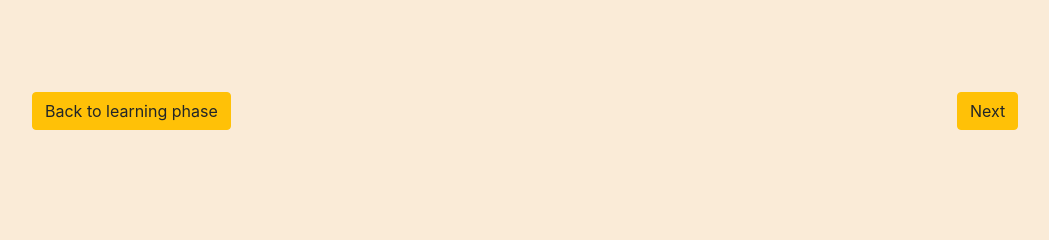
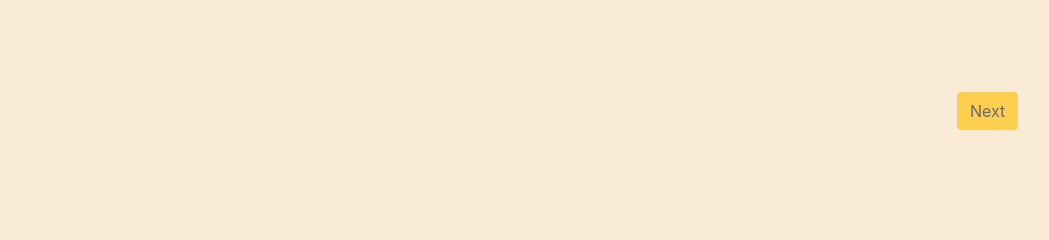
Before and after one commit to taliaKrum/UI-Final-Group4, a Flask app: template templates/quiz.html in a window 1280 px wide. Shown: the part 424-664 px from the top of the page, without its empty margins (68-1117 px from the left). Run offline with Flask 2, Linux system fonts and the light colour scheme; the template is opened without the code that fills it, so the values that code supplies are empty; parts of the project's set-up code (start-up, migrations or seed data) failed here and were passed over; some libraries are stand-ins or nearby versions.

Commit message:
Modified Quiz as TA pointed out

```diff
--- a/static/quizzes.js
+++ b/static/quizzes.js
@@ -22,7 +22,7 @@ export function quiz1(question){
     var col1 = $("<div class='col-md-3'></div>")
     var lists = []
     $.each(question.Bowl1, function(index,value){
-        var list1 = $("<div class='ui-widget-content' style=' cursor: pointer; z-index: 100; background-color: transparent;'>")
+        var list1 = $("<div class='ui-widget-content' style=' cursor: move; z-index: 100; background-color: transparent;'>")
         list1.html(value)
         list1.attr('id', "list1")
         list1.draggable({
@@ -32,7 +32,7 @@ export function quiz1(question){
     })
 
     $.each(question.Bowl2, function(index,value){
-        var list2 = $("<div class='ui-widget-content' style=' cursor: pointer; z-index: 100; background-color: transparent;'>")
+        var list2 = $("<div class='ui-widget-content' style=' cursor: move; z-index: 100; background-color: transparent;'>")
         list2.html(value)
         list2.attr('id', "list2")
         list2.draggable({
@@ -51,8 +51,8 @@ export function quiz1(question){
     row.append(col4)
 
     $("#details").append(row)
-    var col5 = $("<div class='col-md-12' style='margin-left: 300px; font-size: 20px;'><div id='temp' class='temp'>Drag to the correct bowl! You have 2 chances!</div></div>")
-    $("#details").append(col5)
+    var col5 = $("<div class='col-md-12' style='margin-left: 120px; margin-top: 100px; font-size: 20px;'><div id='temp' class='temp'>Drag to the correct bowl! You have 2 chances!</div></div>")
+    $("#hints").append(col5)
 
     var count = 0
     var chances = 2
@@ -70,11 +70,13 @@ export function quiz1(question){
                 $(temp).text("Drag to the correct bowl! You have " + chances + " chance left!")
             } else if (chances == 1){
                 chances --
-                $(temp).text("You are out of chances :( To learn more, go to learning phase!")
+                $(temp).text("You are out of chances :( Click Next!")
+                $('#next-button').prop('disabled', false);
             }
         }
 
         if(count == 5){
+            $('#next-button').prop('disabled', false);
             check_droppable()
         }
       }
@@ -87,16 +89,18 @@ export function quiz1(question){
                 ui.draggable.css("background-color", "green")
             else {
                 ui.draggable.css("background-color", "red")
-                if(chances > 0){
+                if(chances == 2){
                     chances --
                     $(temp).text("Drag to the correct bowl! You have " + chances + " chance left!")
                 } else if (chances == 1){
                     chances --
-                    $(temp).text("You are out of chances :( To learn more, go to learning phase!")
+                    $(temp).text("You are out of chances :( Click Next!")
+                    $('#next-button').prop('disabled', false);
                 }
             }
 
             if(count == 5){
+                $('#next-button').prop('disabled', false);
                 check_droppable()
             }
         }
@@ -107,7 +111,6 @@ export function quiz1(question){
     // checking if less than 2 wrong answers
     function check_droppable(){
         var wrongs = 0
-        var chances = 2
         var els = document.getElementsByClassName("ui-widget-content");
         for(var i = 0; i < els.length; i++)
         {
@@ -118,7 +121,7 @@ export function quiz1(question){
         }
 
         if (wrongs < 2) {
-            $(temp).text("Good job! One point for you!")
+            $(temp).text("Good job One point for you! Click Next!")
                         $.ajax({
                         url: '/add_correct',
                         dataType : "json",
@@ -154,9 +157,9 @@ export function quiz2(question){
     $("#details").append(row)
     var chances = 2
 
-    var col5 = $("<div class='col-md-12' style='margin-left: 300px; font-size: 20px;'><div id='temp' class='temp'>Select the correct answer! You have 2 chances!</div></div>")
+    var col5 = $("<div class='col-md-12' style='margin-left: 120px; margin-top: 100px; font-size: 20px;'><div id='temp' class='temp'>Select the correct answer! You have 2 chances!</div></div>")
     $("#details").append("<br/>")
-    $("#details").append(col5)
+    $("#hints").append(col5)
 
     var flag = 0
     var once = 0
@@ -169,7 +172,8 @@ export function quiz2(question){
             $(temp).text("Select the correct answer! You have " + chances + " chances left!")
         } else if (chances == 1 && once == 0){
             chances --
-            $(temp).text("You are out of chances :( To learn more, go to learning phase!")
+            $(temp).text("You are out of chances :( Click Next!")
+            $('#next-button').prop('disabled', false);
         }
     });
     $('#' + 2 + '').click(function () {
@@ -180,14 +184,16 @@ export function quiz2(question){
             $(temp).text("Select the correct answer! You have " + chances + " chances left!")
         } else if (chances == 1 && once == 0){
             chances --
-            $(temp).text("You are out of chances :( To learn more, go to learning phase!")
+            $(temp).text("You are out of chances :( Click Next!")
+            $('#next-button').prop('disabled', false);
         }
     });
     $('#' + 3 + '').click(function () {
         $(this).css('background-color', 'green')
         if (flag < 2 && once == 0){
             once ++
-            $(temp).text("Correct! One point for you!")
+            $('#next-button').prop('disabled', false);
+            $(temp).text("Correct One point for you! Click Next!")
             $.ajax({
                 url: '/add_correct',
                 dataType : "json",
@@ -229,9 +235,9 @@ export function quiz3(question){
     $("#details").append("<br>")
 
 
-      var col5 = $("<div class='col-md-12' style='margin-left: 200px'><div id='temp' class='temp'>Write the correct ingridients for cupcakes below with comma between words! (choose 4)</div></div>")
+      var col5 = $("<div class='col-md-12' style='margin-top: 100px; margin-left: 20px; font-size: 18px;'><div id='temp' class='temp'>Write the correct ingridients for cupcakes below with comma between words! (choose 4)</div></div>")
       var col6 = $("<input class='col-md-12'id='bowl1_input'/>")
-      $("#details").append(col5)
+      $("#hints").append(col5)
       $("#details").append(col6)
 
       var sent = 0
--- a/templates/quiz.html
+++ b/templates/quiz.html
@@ -26,6 +26,7 @@
             <div class="row">
                 <img class="lesson-image" src="{{question.image}}">
                 <div id="cart"></div>
+                <div id="hints"></div>
             </div>
         </div>
         <br>
@@ -36,11 +37,11 @@
         <br>
         <div class="row">
             <div class="col-md-5">
-                <button id="prev-button" class="btn btn-warning">Back to learning phase</button>
+                <button id="prev-button" class="btn btn-warning" style="display: none;">Back to learning phase</button>
             </div>
             <div class="col-md-5"></div>
             <div class="col-md-2">
-                <button id="next-button" class="btn btn-warning">Next</button>
+                <button id="next-button" class="btn btn-warning" disabled>Next</button>
             </div>
         </div>
         <br>
```
